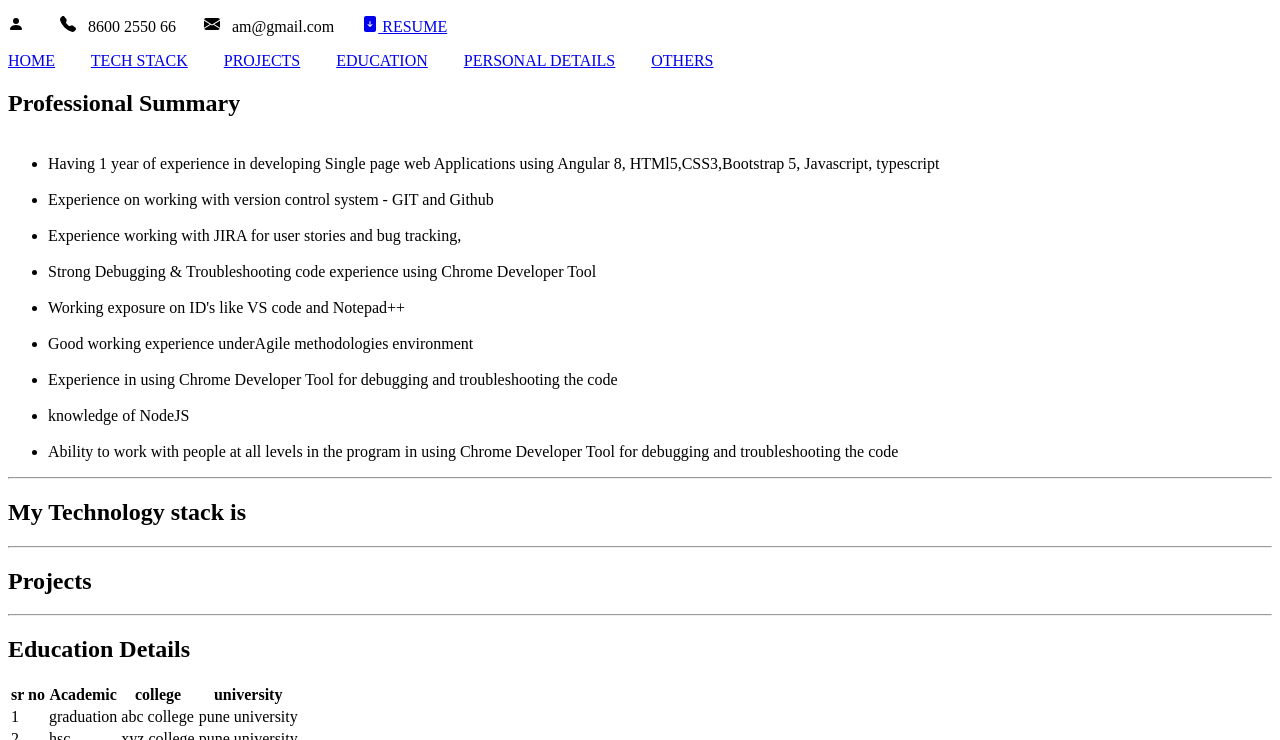
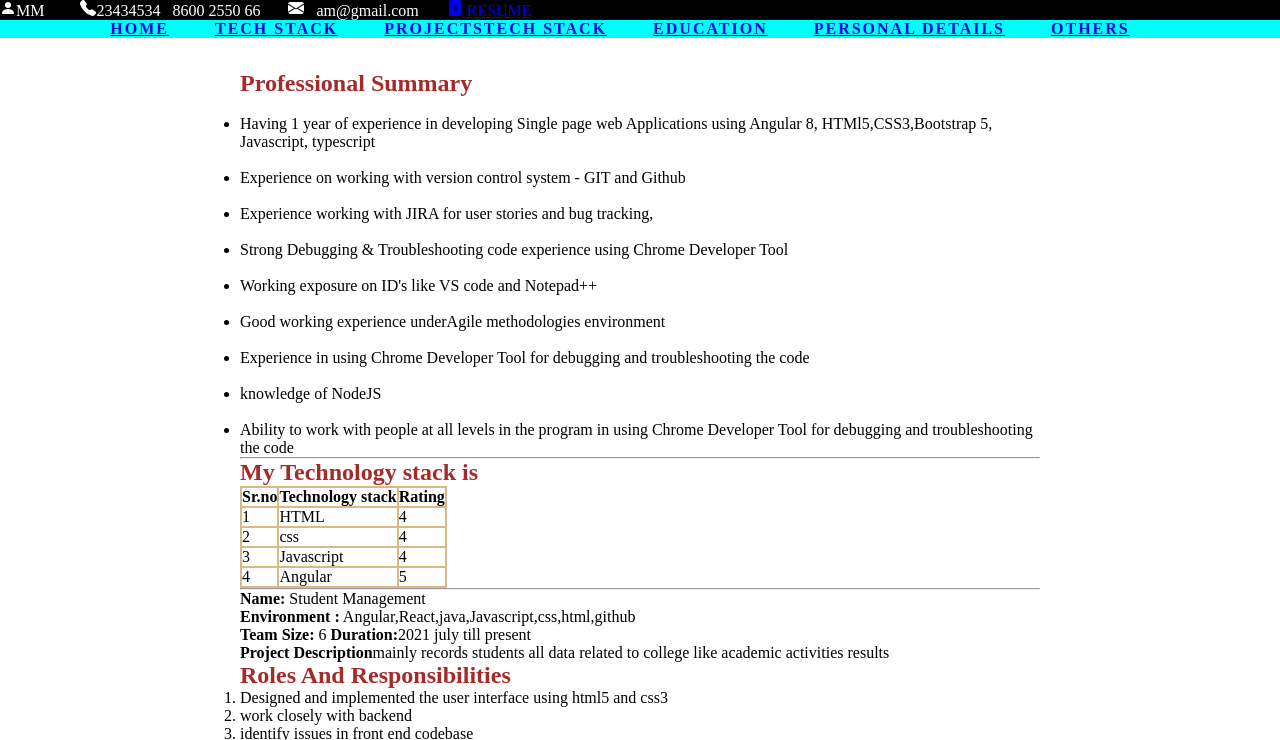
Before and after one commit to Ashwini-Magar/my-profile, a plain HTML site: page index.html in a window 1280 px wide. Shown: the top 740 px of the page. Drawn offline with Linux system fonts and the light colour scheme.

Commit message:
positioning
positioning

```diff
--- a/index.html
+++ b/index.html
@@ -5,6 +5,49 @@
     <meta name="viewport" content="width=device-width, initial-scale=1.0" />
     <title>My Profile</title>
     <link rel="shortcut icon" href="favicon.ico" type="image/x-icon" />
+    <!-- style.css is linked -->
+    <link rel="stylesheet" href="style.css"></link>
+    <!-- <style>
+      header{
+        background-color: black;
+        color: white;
+
+      }
+      /* Navigation Section */
+
+#navSection{
+
+padding: 10px;
+
+text-align: right;
+text-decoration: none;
+letter-spacing: 2px;
+font-weight: bold;
+
+}
+
+#navSection li{
+
+display: inline;
+
+margin-right: 40px;
+
+}
+
+/* Universal Selector */
+
+*{
+
+margin: 0;
+
+box-sizing: border-box;
+
+list-style-type: none;
+
+}
+
+
+    </style> -->
   </head>
   <body>
     <!-- Header section -->
@@ -21,7 +64,7 @@
           <path
             d="M3 14s-1 0-1-1 1-4 6-4 6 3 6 4-1 1-1 1zm5-6a3 3 0 1 0 0-6 3 3 0 0 0 0 6"
           />
-        </svg>
+        </svg>MM
         &nbsp; &nbsp; &nbsp; &nbsp;
         <svg
           xmlns="http://www.w3.org/2000/svg"
@@ -35,7 +78,7 @@
             fill-rule="evenodd"
             d="M1.885.511a1.745 1.745 0 0 1 2.61.163L6.29 2.98c.329.423.445.974.315 1.494l-.547 2.19a.68.68 0 0 0 .178.643l2.457 2.457a.68.68 0 0 0 .644.178l2.189-.547a1.75 1.75 0 0 1 1.494.315l2.306 1.794c.829.645.905 1.87.163 2.611l-1.034 1.034c-.74.74-1.846 1.065-2.877.702a18.6 18.6 0 0 1-7.01-4.42 18.6 18.6 0 0 1-4.42-7.009c-.362-1.03-.037-2.137.703-2.877z"
           />
-        </svg>
+        </svg>23434534
         &nbsp; 8600 2550 66 &nbsp; &nbsp; &nbsp;
         <svg
           xmlns="http://www.w3.org/2000/svg"
@@ -70,7 +113,7 @@
     </header>
 
     <!-- Navigation Section -->
-    <nav>
+    <!-- <nav>
 
       <a href="#home">HOME</a> &nbsp; &nbsp; &nbsp; &nbsp;
       <a href="#techStack">TECH STACK</a> &nbsp; &nbsp; &nbsp; &nbsp;
@@ -80,15 +123,35 @@
       &nbsp; &nbsp; &nbsp;
       <a href="others.html" target="_blank">OTHERS</a>
 
+    </nav> -->
+    <nav id="navSection">
+
+      <ul>
+
+        <li><a href="#home">HOME</a> </li>
+
+        <li><a href="#techStack">TECH STACK</a> </li>
+
+        <li><a href="#project">PROJECTS</a><a href="#techStack">TECH STACK</a> </li>
+
+        <li><a href="#education">EDUCATION</a></li>
+
+        <li><a href="personalDetail.html" target="_blank">PERSONAL DETAILS</a></li>
+
+        <li> <a href="others.html" target="_blank">OTHERS</a></li>
+
+      </ul>
+
     </nav>
 
     <!-- Main Section -->
-    <section>
+    <section id="container">
       <!-- HOME Section -->
       <section id="home">
 
+
         <h2 >Professional Summary</h2>
-        <ul  >
+        <ul >
 
           <li >
             Having 1 year of experience in developing Single page web
@@ -129,16 +192,63 @@
       <hr />
       <!-- Technology stack section -->
       <section >
-        <h2>My Technology stack is</h2>
+        <h2><b>My Technology stack is</b></h2>
+        <table>
+<thead>
+  <tr>
+    <th>Sr.no</th>
+    <th>Technology stack</th>
+    <th>Rating</th>
+  </tr>
+</thead>
+<tr>
+  <td>1</td>
+  <td>HTML</td>
+  <TD>4</TD>
+</tr>
+<TR>
+  <td>2</td>
+  <td>css</td>
+  <TD>4</TD>
+</tr>
+<TR>
+  <td>3</td>
+  <td>Javascript</td>
+  <TD>4</TD>
+</tr>
+<tr>
+  <td>4</td>
+  <td>Angular</td>
+  <TD>5</TD>
+</tr>
+
+        </table>
       </section>
-      <hr />
+      <hr>
 
       <!-- Project Section -->
       <section id="project">
-        <h2>Projects</h2>
+        <p><b>Name:</b> Student Management</p>
+        <p><b>Environment :</b> Angular,React,java,Javascript,css,html,github</p>
+        <span><b>Team Size:</b> 6</span>
+        <span><b>Duration:</b>2021 july till present</span>
+        <p><b>Project Description</b>mainly records students all data related to college like academic activities results </p>
       </section>
-      <hr />
 
+      <!--roles and responsibilities  -->
+      <section id="roles">
+        <h2>Roles And Responsibilities</h2>
+        <ol>
+          <li>Designed and implemented the user interface using html5 and css3</li>
+          <li>work closely with backend</li>
+          <li>identify issues in front end codebase</li>
+          <li>worked on GIT</li>
+          <li>used JIRA for bug tracking</li>
+          <li>implemented project using agile scrum</li>
+        </ol>
+
+      </section>
+    </hr>
       <!-- Education Section -->
       <section id="education">
         <h2><b>Education Details</b></h2>
@@ -225,13 +335,22 @@
           />
         </svg>
       </a>
+      <a id="what" href="https://www.whatsapp.com/">
+        <svg  xmlns="http://www.w3.org/2000/svg" width="50" height="50" fill="currentColor" class="bi bi-chat-left-dots" viewBox="0 0 16 16">
+          <path d="M14 1a1 1 0 0 1 1 1v8a1 1 0 0 1-1 1H4.414A2 2 0 0 0 3 11.586l-2 2V2a1 1 0 0 1 1-1zM2 0a2 2 0 0 0-2 2v12.793a.5.5 0 0 0 .854.353l2.853-2.853A1 1 0 0 1 4.414 12H14a2 2 0 0 0 2-2V2a2 2 0 0 0-2-2z"/>
+          <path d="M5 6a1 1 0 1 1-2 0 1 1 0 0 1 2 0m4 0a1 1 0 1 1-2 0 1 1 0 0 1 2 0m4 0a1 1 0 1 1-2 0 1 1 0 0 1 2 0"/>
+        </svg>
+        </a>
 
     </footer>
 
     <section>
+
       <!-- Copy write section -->
       Copyright &copy;2024 MANJIRI Inc. All
       rights reserved.
     </section>
+    </section>
+
   </body>
 </html>
--- /dev/null
+++ b/style.css
@@ -0,0 +1,66 @@
+/* header section */
+header{
+    background-color: black;
+    color: white;
+position:fixed;
+      width: 100%;
+      top:0;
+  }
+
+  /* Navigation Section */
+
+#navSection{
+text-align:center;
+width:100%;
+letter-spacing: 2px;
+font-weight: bold;
+position: fixed;
+top:0;
+margin-top: 20px;
+background-color: aqua;
+}
+#navSection li{
+
+display: inline;
+
+margin-right: 40px;
+
+}
+/* container section */
+#container{
+    width: 800px;
+    /* to center */
+    margin:auto;
+}
+/* Universal Selector */
+    *{
+        padding:0;
+            margin:0;
+
+        box-sizing: border-box;
+
+      }
+
+#what {
+margin-left: 200px;
+padding-left: 700px;
+position: fixed;
+bottom: 0px;
+}
+#home{
+    margin-top: 30px;
+    padding-top: 40px;
+}
+
+
+/* education section */
+table, tr, th, td {
+
+    border: 2px solid rgb(216, 186, 131);
+
+    border-collapse: collapse;
+
+}
+h2{
+    color:brown;
+}
```
